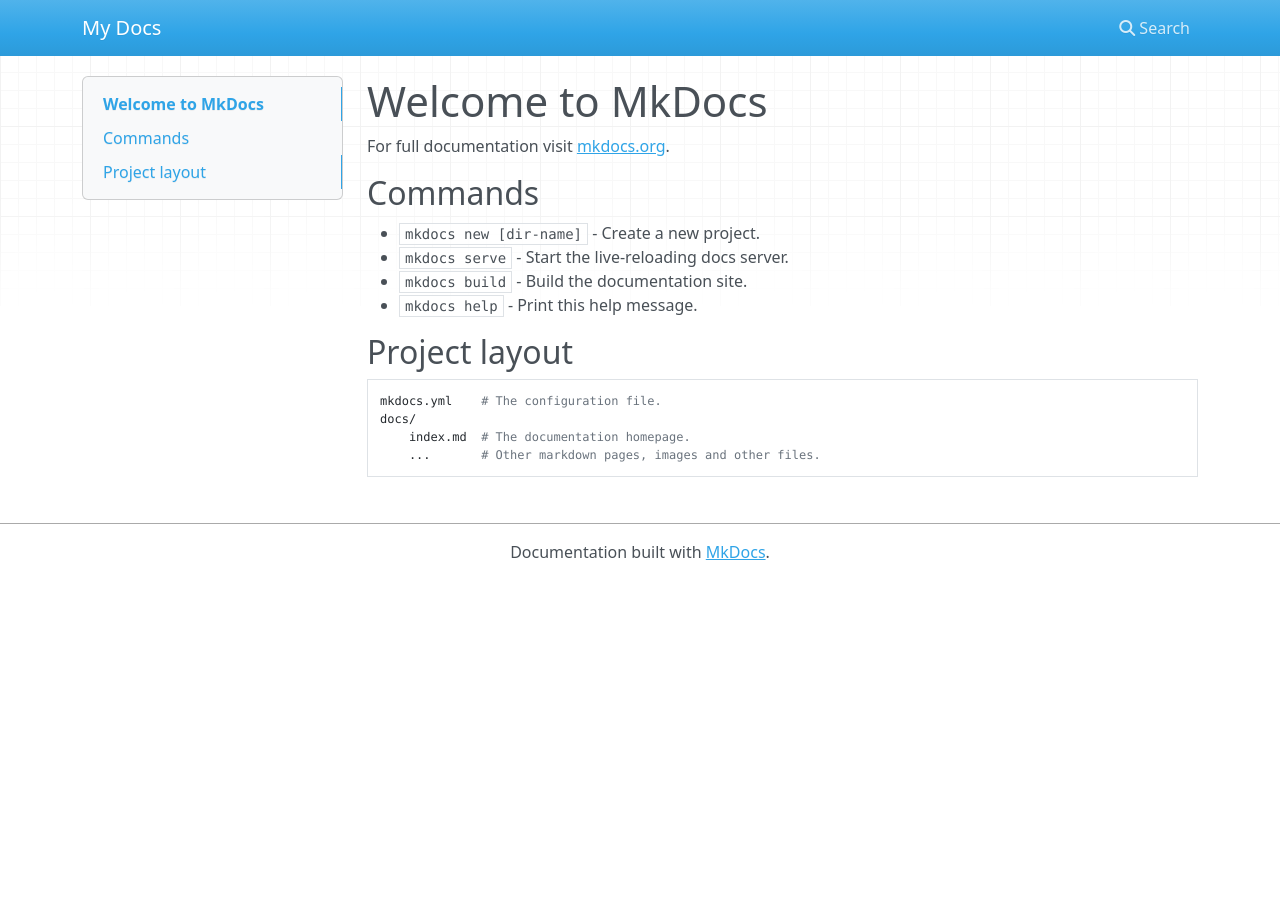
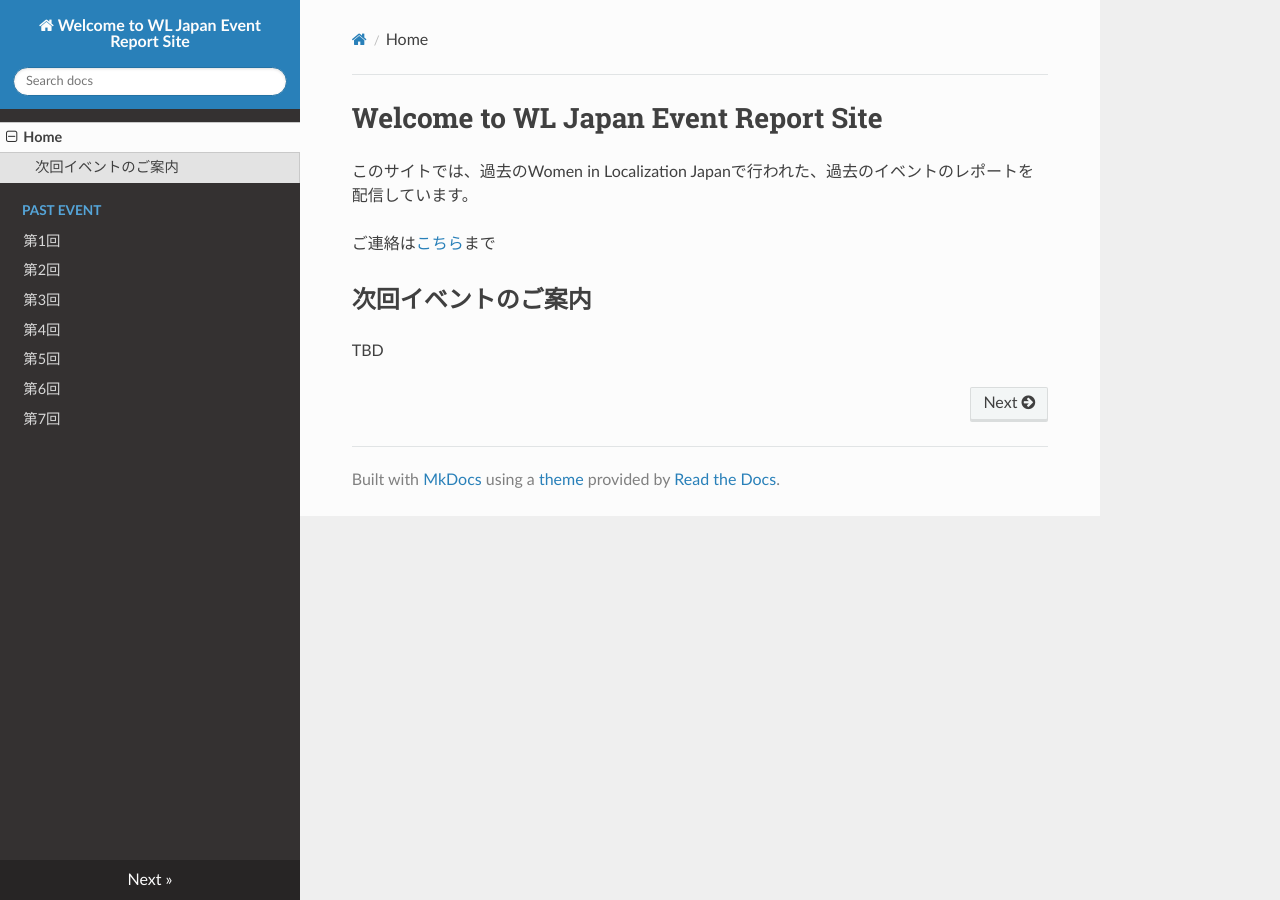
Before and after one commit to wljp/EventReport, an MkDocs documentation site: the page built from docs/index.md, in a window 1280 px wide. Built offline with MkDocs 1.6.1, drawn with Linux system fonts in a browser that asks for light colours; nearby versions of some CDN libraries.

Commit message:
1st commit

```diff
--- a/docs/index.md
+++ b/docs/index.md
@@ -1,17 +1,9 @@
-# Welcome to MkDocs
+# Welcome to WL Japan Event Report Site
 
-For full documentation visit [mkdocs.org](https://mkdocs.org).
+このサイトでは、過去のWomen in Localization Japanで行われた、過去のイベントのレポートを配信しています。
 
-## Commands
+ご連絡は[こちら](mailto:ja.chapter@womeninlocalization.com)まで
 
-* `mkdocs new [dir-name]` - Create a new project.
-* `mkdocs serve` - Start the live-reloading docs server.
-* `mkdocs build` - Build the documentation site.
-* `mkdocs help` - Print this help message.
+## 次回イベントのご案内
 
-## Project layout
-
-    mkdocs.yml    # The configuration file.
-    docs/
-        index.md  # The documentation homepage.
-        ...       # Other markdown pages, images and other files.
+TBD
--- a/mkdocs.yml
+++ b/mkdocs.yml
@@ -1 +1,12 @@
-site_name: My Docs
+site_name: Welcome to WL Japan Event Report Site
+nav:
+    - Home: index.md
+    - Past Event:
+      - "第1回": "past_event/01.md"
+      - "第2回": "past_event/02.md"
+      - "第3回": "past_event/03.md"
+      - "第4回": "past_event/04.md"
+      - "第5回": "past_event/05.md"
+      - "第6回": "past_event/06.md"
+      - "第7回": "past_event/07.md"
+theme: readthedocs
```
Also changed, not shown: README.md (added, +9 -0 lines), docs/past_event/01.md (added, +19 -0 lines), docs/past_event/02.md (added, +15 -0 lines), docs/past_event/03.md (added, +1 -0 lines), docs/past_event/04.md (added, +1 -0 lines), docs/past_event/05.md (added, +1 -0 lines), docs/past_event/06.md (added, +1 -0 lines), docs/past_event/07.md (added, +1 -0 lines), 1 other file.
